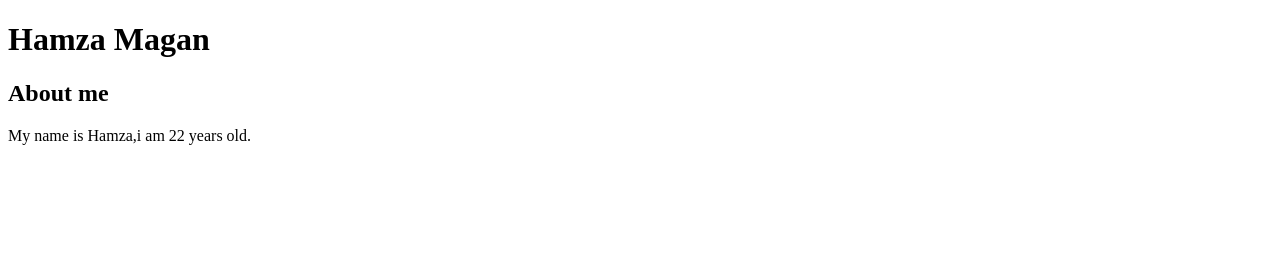
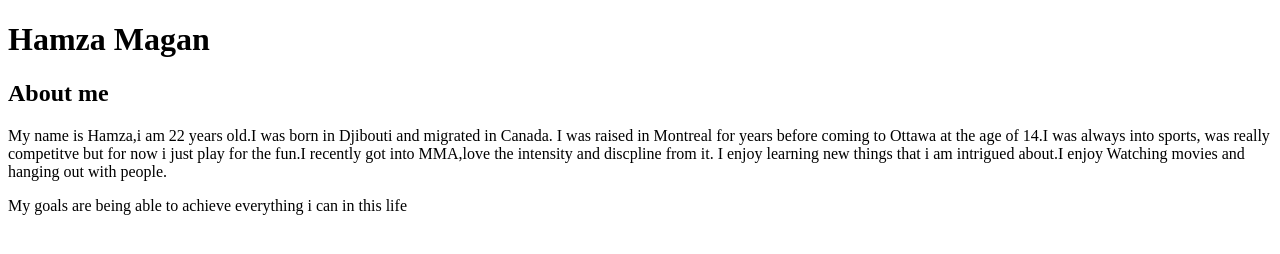
Before and after one commit to maga0049/maga0049.github.io, a plain HTML site: page html-assignment/index.html in a window 1280 px wide. Drawn offline with Linux system fonts and the light colour scheme.

Commit message:
paragraphs 2

```diff
--- a/html-assignment/index.html
+++ b/html-assignment/index.html
@@ -13,7 +13,13 @@
     <article>
         <header>
             <h1>About me</h1>
-            <p>My name is Hamza,i am 22 years old.</p>
+            <p>My name is Hamza,i am 22 years old.I was born in Djibouti and migrated in Canada.
+                I was raised in Montreal for years before coming to Ottawa at the age of 14.I was always into sports,
+                was really competitve but for now i just play for the fun.I recently got into MMA,love the intensity and discpline from it.
+                I enjoy learning new things that i am intrigued about.I enjoy Watching movies and hanging out with people.
+            </p>
+            <p>My goals are being able to achieve everything i can in this life</p>
+
         </header>
     </article>
 
```
